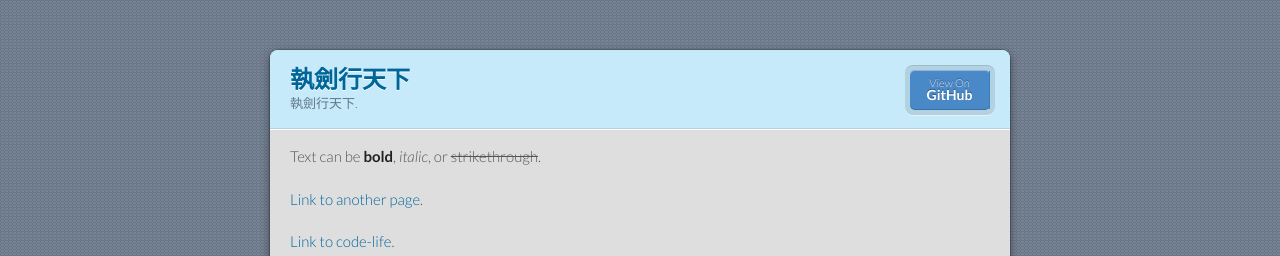
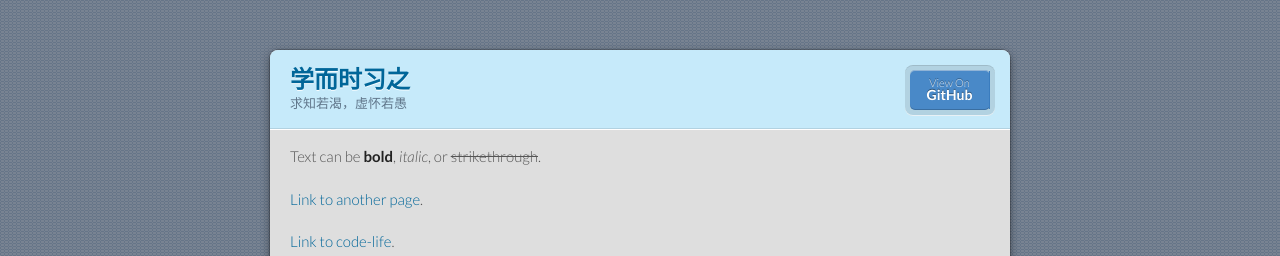
Before and after one commit to XIANGBLQ/wenzhai, a Jekyll site: the page built from index.md, in a window 1280 px wide and 900 px high. Shown: the top 256 px of the window. Built offline with Jekyll 4.4.1, drawn with Linux system fonts in a browser that asks for light colours.

Commit message:
Update _config.yml

```diff
--- a/_config.yml
+++ b/_config.yml
@@ -1,4 +1,4 @@
-title: 執劍行天下
-description: 執劍行天下.
+title: <a href="https://xiangblq.github.io/wenzhai/">学而时习之</a>
+description: 求知若渴，虚怀若愚
 show_downloads: false
 theme: jekyll-theme-modernist
```
